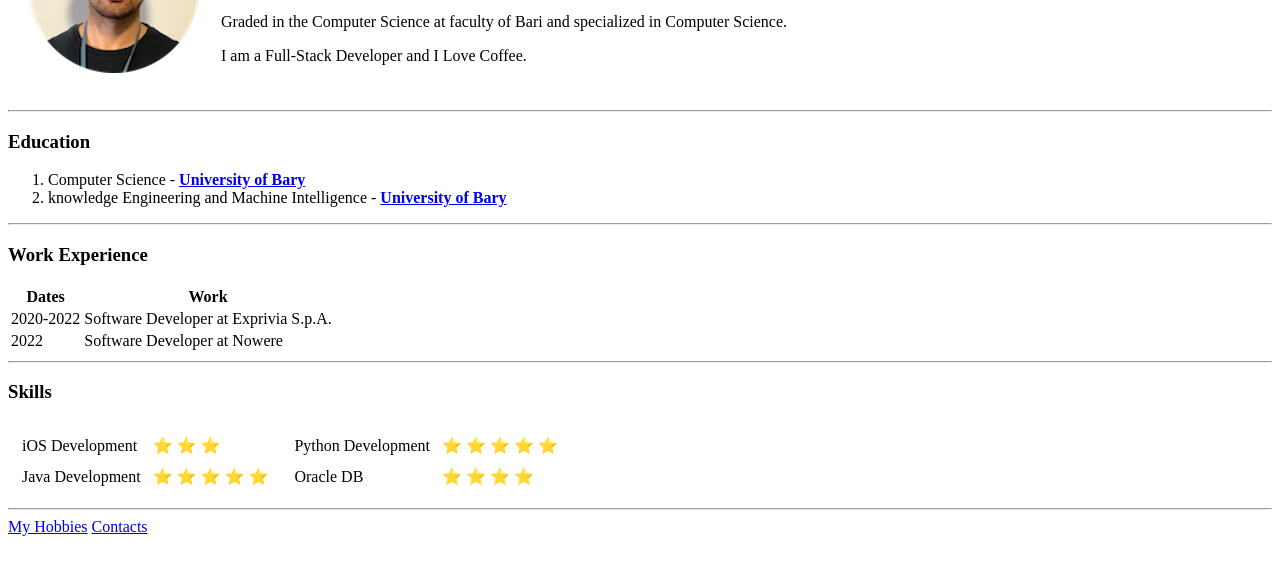
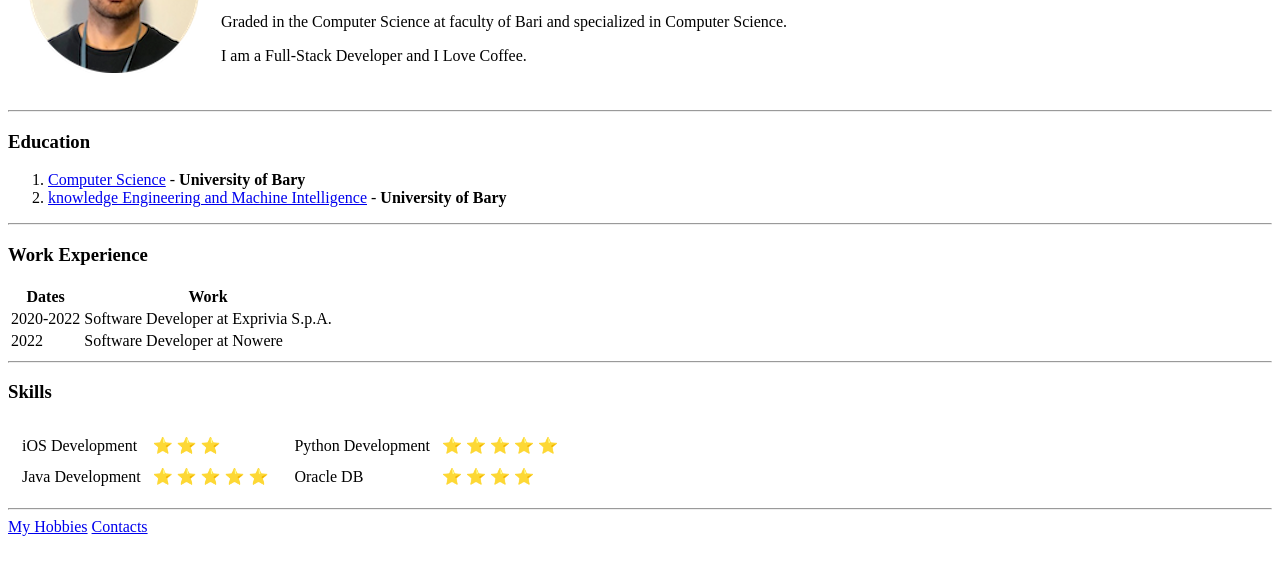
Before and after one commit to enrycoop/cv, a plain HTML site: page index.html in a window 1280 px wide. Shown: the part 130-704 px from the top of the page. Drawn offline with Linux system fonts and the light colour scheme.

Commit message:
link updated

```diff
--- a/index.html
+++ b/index.html
@@ -26,8 +26,8 @@
 
   <h3>Education</h3>
   <ol>
-    <li>Computer Science - <strong><a href="https://w3.uniba.it/ricerca/dipartimenti/informatica">University of Bary</a></strong></li>
-    <li>knowledge Engineering and Machine Intelligence - <strong><a href="https://w3.uniba.it/ricerca/dipartimenti/informatica">University of Bary</a></strong></li>
+    <li><a href="https://w3.uniba.it/ricerca/dipartimenti/informatica/didattica/corsi-di-laurea/informatica-270/anni-accademici-precedenti/anno-accademico-2014-15/anno-accademico-2014-15">Computer Science</a> - <strong>University of Bary</strong></li>
+    <li><a href="https://w3.uniba.it/ricerca/dipartimenti/informatica/didattica/corsi-di-laurea/computer-science/anni-precedenti/anno-accademico-2017-18/computer-science">knowledge Engineering and Machine Intelligence</a> - <strong>University of Bary</strong></li>
   </ol>
 
   <hr>
```
